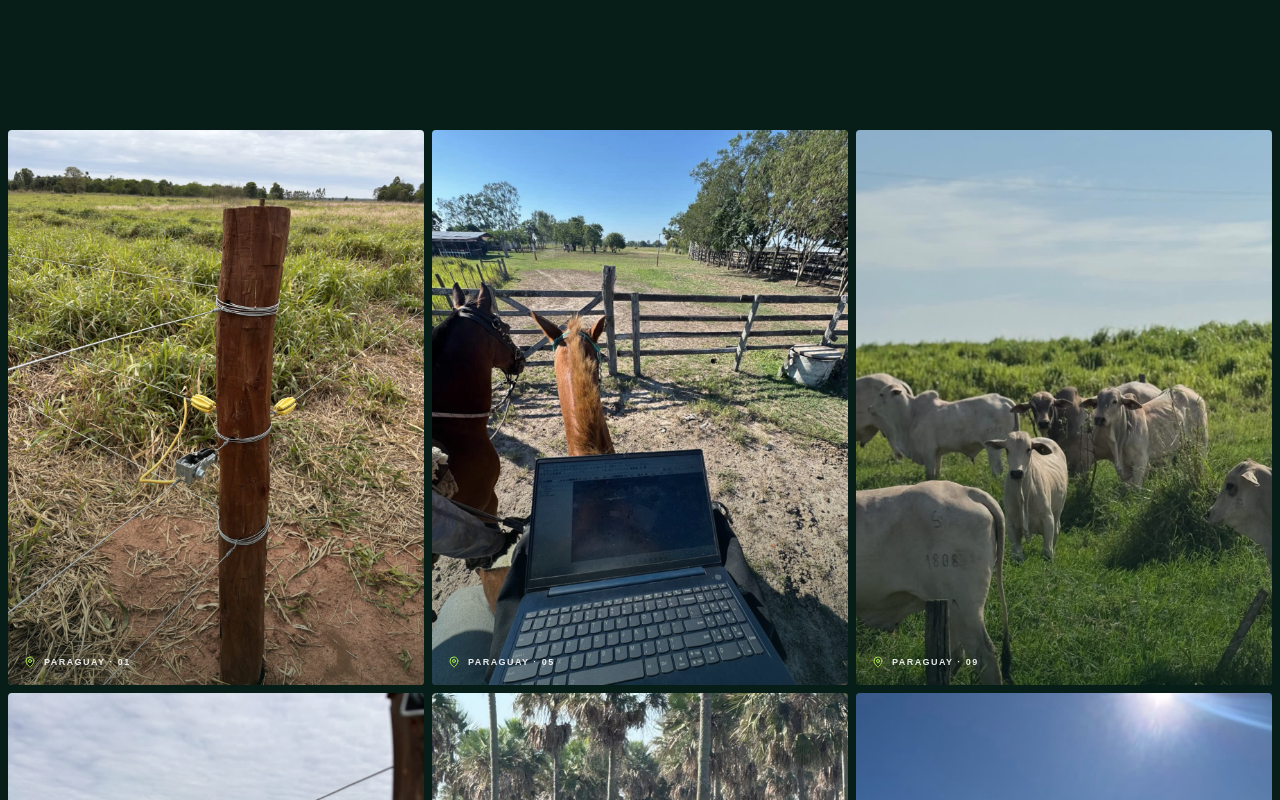
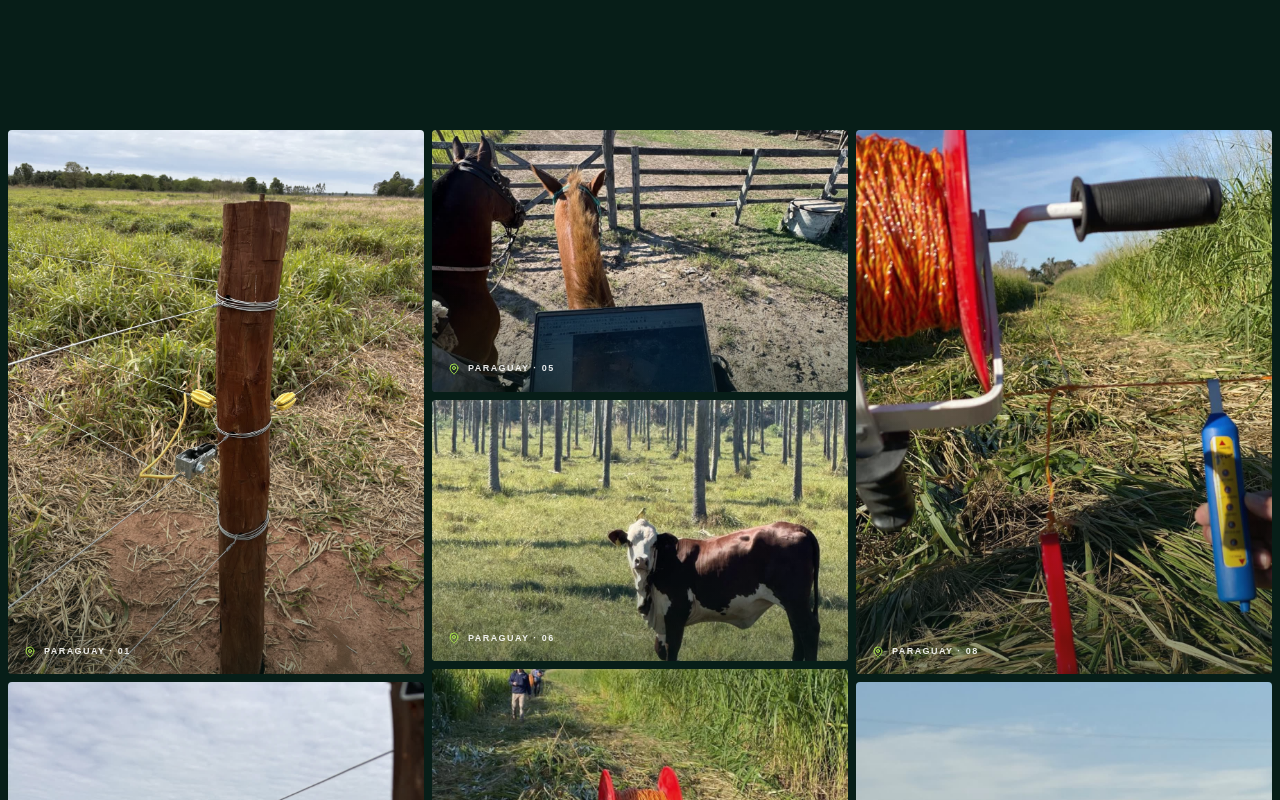
Before and after one commit to genesisdev-cloud/CONSULPEC, a Next.js app: page / in a window 1280 px wide. Shown: the part 2680-3480 px from the top of the page. Built offline with nearby package versions, Linux system fonts and the light colour scheme.

Commit message:
Restaura efecto sticky de la galeria

```diff
--- a/components/ui/sticky-scroll.tsx
+++ b/components/ui/sticky-scroll.tsx
@@ -43,6 +43,10 @@ const galleryImages: GalleryItem[] = galleryImageSources.map((sourceNumber, inde
   alt: `Trabajo de campo de Consulpec en Paraguay, imagen ${index + 1}`,
   number: index + 1,
 }));
+
+const leftImages = galleryImages.slice(0, 4);
+const centerImages = galleryImages.slice(4, 7);
+const rightImages = galleryImages.slice(7);
 
 const GalleryImage = ({ item, index, className }: { item: GalleryItem; index: number; className?: string }) => (
   <figure className={`group relative w-full overflow-hidden bg-[#18392f] ${className ?? ''}`}>
@@ -140,8 +144,18 @@ const StickyScroll = forwardRef<HTMLElement, StickyScrollProps>(
             </div>
           </div>
 
-          <div className="gallery-columns relative z-10 columns-1 gap-1 bg-[#071e18] p-1 md:columns-2 md:gap-2 md:p-2 xl:columns-3">
-            {galleryImages.map((item, index) => <GalleryImage key={item.src} item={item} index={index} className="mb-1 aspect-[3/4] break-inside-avoid rounded-sm md:mb-2" />)}
+          <div className="gallery-columns relative z-10 grid grid-cols-2 gap-1 bg-[#071e18] p-1 md:grid-cols-12 md:gap-2 md:p-2">
+            <div className="col-span-1 grid gap-1 md:col-span-4 md:gap-2">
+              {leftImages.map((item, index) => <GalleryImage key={item.src} item={item} index={index} className="h-[46vh] min-h-72 rounded-sm md:h-[34rem]" />)}
+            </div>
+
+            <div className="gallery-center col-span-1 grid h-fit gap-1 md:col-span-4 md:grid-rows-3 md:gap-2">
+              {centerImages.map((item, index) => <GalleryImage key={item.src} item={item} index={index + leftImages.length} className="h-[46vh] min-h-72 rounded-sm md:h-auto md:min-h-0" />)}
+            </div>
+
+            <div className="col-span-2 grid grid-cols-2 gap-1 md:col-span-4 md:grid-cols-1 md:gap-2">
+              {rightImages.map((item, index) => <GalleryImage key={item.src} item={item} index={index + leftImages.length + centerImages.length} className="h-[42vh] min-h-72 rounded-sm md:h-[34rem]" />)}
+            </div>
           </div>
 
           <div className="request-section" id="solicitud">
```
